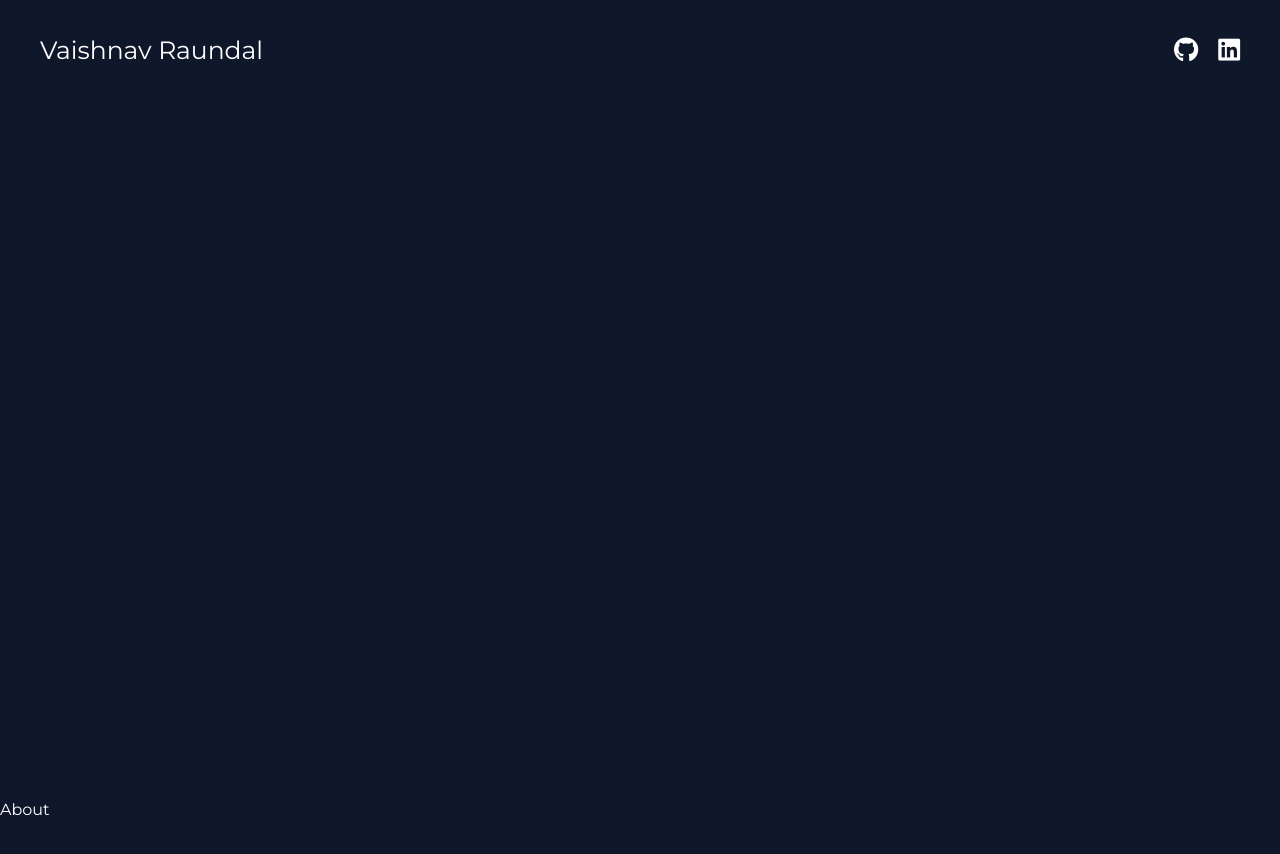
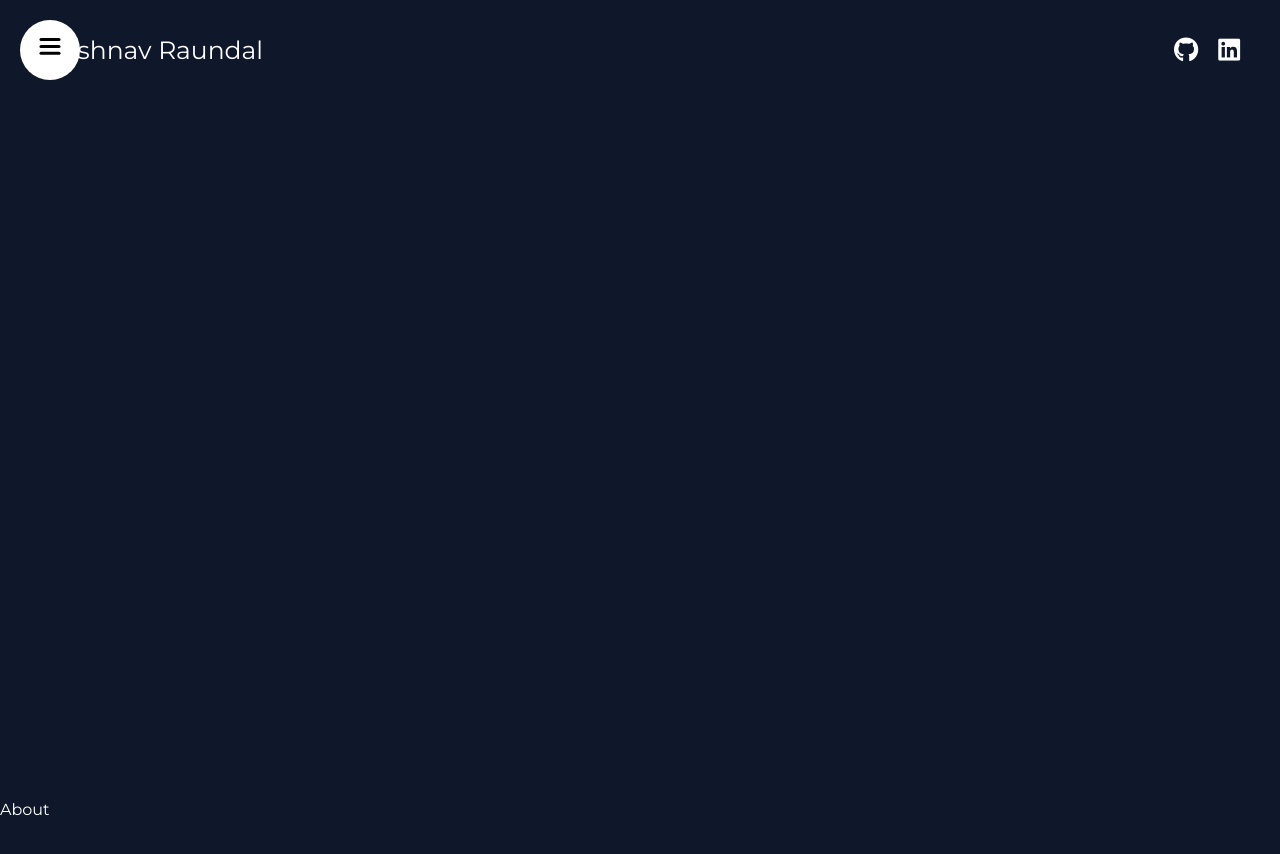
Before and after one commit to VaishnavRaundal1401/Portfolio, a React (Create React App) app: page / in a window 1280 px wide. Shown: the top 854 px of the page. Built offline with nearby package versions, Linux system fonts and the light colour scheme.

Commit message:
made animated sidebar

```diff
--- a/package.json
+++ b/package.json
@@ -6,6 +6,7 @@
     "@testing-library/jest-dom": "^5.17.0",
     "@testing-library/react": "^13.4.0",
     "@testing-library/user-event": "^13.5.0",
+    "framer-motion": "^11.2.10",
     "react": "^18.3.1",
     "react-dom": "^18.3.1",
     "react-scripts": "5.0.1",
--- a/src/App.js
+++ b/src/App.js
@@ -3,11 +3,11 @@
 function App() {
   return (
     <div>
-    <section><Navbar/></section>
-    <section>About</section>
-    <section>Skills</section>
-    <section>projects</section>
-    <section>contact</section>
+    <section id="HomePage"><Navbar/></section>
+    <section id="About">About</section>
+    <section id="Skills">Skills</section>
+    <section id="Projects">projects</section>
+    <section id="Contact">contact</section>
     </div>
   );
 }
--- a/src/components/Navbar/Navbar.css
+++ b/src/components/Navbar/Navbar.css
@@ -11,7 +11,6 @@
 }
 
 .wrapper span{
-    /* font-weight: bold; */
     font-size: 25px;
 }
 
--- a/src/components/Navbar/Navbar.jsx
+++ b/src/components/Navbar/Navbar.jsx
@@ -1,15 +1,26 @@
 import React from 'react'
 import './Navbar.css'
+import {motion} from 'framer-motion';
+import Sidebar from '../Sidebar/Sidebar';
 const Navbar = () => {
   return (
     <div className='navbar'>
       {/* Sidebar */}
+      <Sidebar/>
         <div className="wrapper">
-            <span>Vaishnav Raundal</span>
-            <div className="social">
-                <a href="https://github.com/VaishnavRaundal1401"><i class="fa-brands fa-github"></i></a>
-                <a href="https://www.linkedin.com/in/vaishnav-raundal-975a56259/"><i class="fa-brands fa-linkedin"></i></a>
-            </div>
+            <motion.span
+              initial={{opacity:0, scale:0}}
+              animate={{opacity:1, scale:1}}
+              transition={{duration:0.5}}
+            >
+            Vaishnav Raundal</motion.span>
+            <motion.div className="social"
+              initial={{opacity:0, scale:0}}
+              animate={{opacity:1, scale:1}}
+              transition={{duration:0.5}}>
+                <a href="https://github.com/VaishnavRaundal1401"  ><i className="fa-brands fa-github"></i></a>
+                <a href="https://www.linkedin.com/in/vaishnav-raundal-975a56259/"><i className="fa-brands fa-linkedin"></i></a>
+            </motion.div>
         </div>
     </div>
   )
--- /dev/null
+++ b/src/components/Sidebar/Links/Links.jsx
@@ -0,0 +1,16 @@
+import React from 'react'
+import '../Sidebar.css'
+const Links = () => {
+
+    const items=["HomePage", "About", "Skills", "Projects", "Contact"];
+  return (
+    <div className='links'>
+      {items.map(item=>(
+        <a href={`#${item}`} key={item}>
+            {item}</a>
+      ))}
+    </div>
+  )
+}
+
+export default Links
--- /dev/null
+++ b/src/components/Sidebar/Sidebar.css
@@ -0,0 +1,46 @@
+.sidebar{
+    display: flex;
+    flex-direction: column;
+    align-items: center;
+    justify-content: center;
+    background-color: white;
+    color: black;
+  }
+
+  .sidebar .bg{
+    position: fixed;
+    top: 0;
+    left: 0;
+    margin-bottom: 100px;
+    width: 300px;
+    background: rgb(255, 255, 255);
+    bottom: 0;
+  }
+
+.links{
+    position: absolute;
+    width: 100%;
+    height: 100%;
+    display: flex;
+    flex-direction: column;
+    align-items: center;
+    justify-content: center;
+    gap: 20px;
+  }
+
+ .links a{
+    font-size: 20px;
+  }
+
+
+button{
+    width: 50px;
+    height: 50px;
+    border-radius: 50%;
+    position: fixed;
+    top: 25px;
+    left:25px;
+    background-color: transparent;
+    border: none;
+    cursor: pointer;
+  }
--- /dev/null
+++ b/src/components/Sidebar/Sidebar.jsx
@@ -0,0 +1,39 @@
+import React, { useState } from 'react'
+import './Sidebar.css'
+import Links from './Links/Links'
+import ToggleButton from './ToggleButton/ToggleButton'
+import {motion} from 'framer-motion'
+
+const Sidebar = () => {
+
+    const[open, setOpen] = useState(false)
+
+    const variants={
+        open:{
+            clipPath:'circle(1200px at 50px 50px)',
+            transition:{
+                type:'spring',
+                stiffness:20
+            }
+        },
+        closed:{
+            clipPath: "circle(30px at 50px 50px)",
+            transition:{
+                delay:0.5,
+                type:"spring",
+                stiffness:400,
+                damping:40,
+            },
+        },
+    }
+  return (
+    <motion.div className='sidebar' animate={open?"open":"closed"}>
+      <motion.div className="bg" variants={variants}>
+        <Links/>
+      </motion.div>
+      <ToggleButton setOpen={setOpen}/>
+    </motion.div>
+  )
+}
+
+export default Sidebar
--- /dev/null
+++ b/src/components/Sidebar/ToggleButton/ToggleButton.jsx
@@ -0,0 +1,29 @@
+import React from 'react'
+import '../Sidebar.css'
+import{motion} from "framer-motion"
+
+const ToggleButton = ({ setOpen }) => {
+  return (
+    <button onClick={() => setOpen((prev) => !prev)}>
+      <svg width="23" height="23" viewBox="0 0 23 23">
+        <motion.path strokeWidth="3" stroke="black" strokeLinecap="round"
+        variants={{
+            closed:{d:"M 2 2.5 L 20 2.5"},
+            open:{d:"M 3 16.5 L 17 2.5"},
+            }}/>
+        <motion.path strokeWidth="3" stroke="black" strokeLinecap="round" d="M 2 9.432 L 20 9.432"
+        variants={{
+           closed:{opacity:1},
+           open:{opacity:0},
+        }}/>
+        <motion.path strokeWidth="3" stroke="black" strokeLinecap="round"
+        variants={{
+            closed:{d:"M 2 16.346 L 20 16.346"},
+            open:{d:"M 3 2.5 L 17 16.346"},
+            }}/>
+      </svg>
+    </button>
+  )
+}
+
+export default ToggleButton
```
Also changed, not shown: 1 other file (tests, documents, lock files or other folders).
